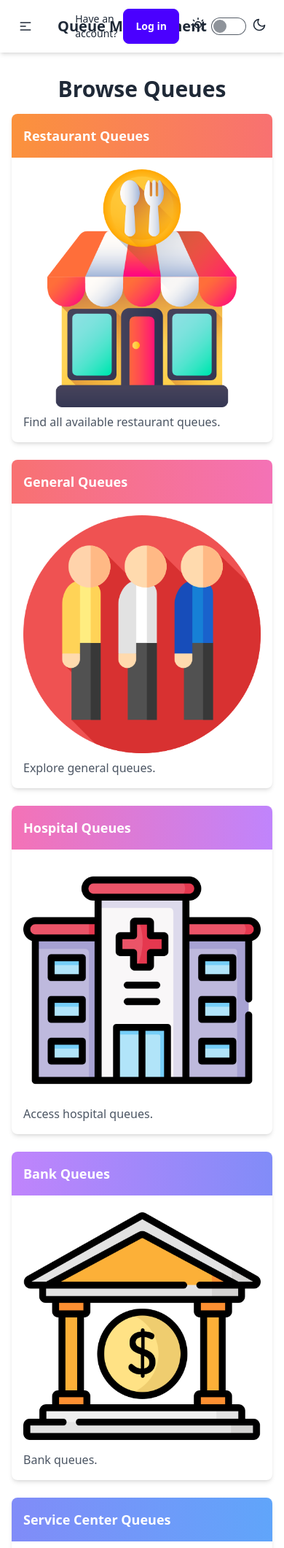
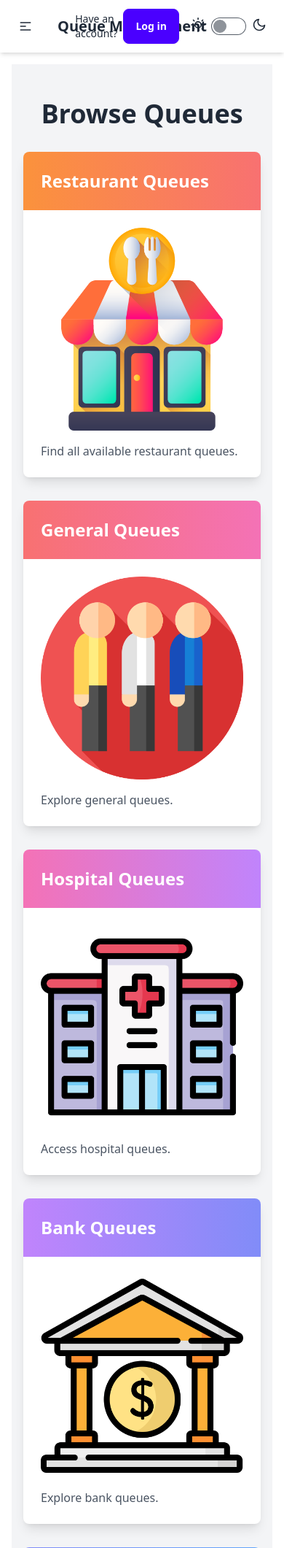
Before and after one commit to pannlnwza/queue-management, a Django app: page /queues/ in a window 390 px wide. Shown: the top 2121 px of the page at 73% size. Run offline with Django 5.2, Linux system fonts and the light colour scheme; some libraries are stand-ins or nearby versions.

Commit message:
Make each card smaller in browse queues page

```diff
--- a/participant/templates/participant/browse_queue.html
+++ b/participant/templates/participant/browse_queue.html
@@ -1,69 +1,61 @@
 {% extends 'base.html' %}
 {% load static %}
 
-{% block title %}<title>Browse Queues</title>{% endblock %}
+{% block title %}<title>Queue Management</title>{% endblock %}
 
 {% block content %}
-<div class="container mx-auto mt-4">
-    <h2 class="mb-4 text-center text-3xl font-bold">Browse Queues</h2>
+<div class="bg-gray-100 py-12">
+  <div class="max-w-6xl mx-auto px-4 sm:px-6 lg:px-8">
+    <h1 class="text-4xl font-bold text-center mb-8">Browse Queues</h1>
 
-    <div class="grid grid-cols-1 sm:grid-cols-2 md:grid-cols-3 gap-6">
-        <div class="bg-white rounded-lg shadow-md">
-            <a href="{% url 'participant:restaurant_queues' %}">
-                <div class="bg-gradient-to-r from-orange-400 to-red-400 rounded-t-lg p-4 text-white">
-                    <h5 class="text-lg font-semibold">Restaurant Queues</h5>
+    <div class="grid grid-cols-1 md:grid-cols-2 lg:grid-cols-3 gap-8">
+      <a href="{% url 'participant:restaurant_queues' %}" class="bg-white rounded-lg shadow-lg overflow-hidden hover:shadow-xl transition-shadow duration-300">
+        <div class="bg-gradient-to-r from-orange-400 to-red-400 p-6">
+          <h2 class="text-2xl font-bold text-white">Restaurant Queues</h2>
         </div>
-                <div class="p-4">
-                    <img src="{% static 'participant/images/restaurant.jpg' %}" alt="Restaurant Queues" class="w-full rounded-md">
-                    <p class="mt-2 text-gray-600">Find all available restaurant queues.</p>
+        <div class="p-6">
+          <img src="{% static 'participant/images/restaurant.jpg' %}" alt="Restaurant Queues" class="w-full rounded-md mb-4">
+          <p class="text-gray-600">Find all available restaurant queues.</p>
         </div>
       </a>
+
+      <a href="{% url 'participant:general_queues' %}" class="bg-white rounded-lg shadow-lg overflow-hidden hover:shadow-xl transition-shadow duration-300">
+        <div class="bg-gradient-to-r from-red-400 to-pink-400 p-6">
+          <h2 class="text-2xl font-bold text-white">General Queues</h2>
         </div>
-
-        <div class="bg-white rounded-lg shadow-md">
-            <a href="{% url 'participant:general_queues' %}">
-                <div class="bg-gradient-to-r from-red-400 to-pink-400 rounded-t-lg p-4 text-white">
-                    <h5 class="text-lg font-semibold">General Queues</h5>
-                </div>
-                <div class="p-4">
-                    <img src="{% static 'participant/images/general.jpg' %}" alt="General Queues" class="w-full rounded-md">
-                    <p class="mt-2 text-gray-600">Explore general queues.</p>
+        <div class="p-6">
+          <img src="{% static 'participant/images/general.jpg' %}" alt="General Queues" class="w-full rounded-md mb-4">
+          <p class="text-gray-600">Explore general queues.</p>
         </div>
       </a>
+
+      <a href="{% url 'participant:hospital_queues' %}" class="bg-white rounded-lg shadow-lg overflow-hidden hover:shadow-xl transition-shadow duration-300">
+        <div class="bg-gradient-to-r from-pink-400 to-purple-400 p-6">
+          <h2 class="text-2xl font-bold text-white">Hospital Queues</h2>
         </div>
-
-        <div class="bg-white rounded-lg shadow-md">
-            <a href="{% url 'participant:hospital_queues' %}">
-                <div class="bg-gradient-to-r from-pink-400 to-purple-400 rounded-t-lg p-4 text-white">
-                    <h5 class="text-lg font-semibold">Hospital Queues</h5>
-                </div>
-                <div class="p-4">
-                    <img src="{% static 'participant/images/hospital.jpg' %}" alt="Hospital Queues" class="w-full rounded-md">
-                    <p class="mt-2 text-gray-600">Access hospital queues.</p>
+        <div class="p-6">
+          <img src="{% static 'participant/images/hospital.jpg' %}" alt="Hospital Queues" class="w-full rounded-md mb-4">
+          <p class="text-gray-600">Access hospital queues.</p>
         </div>
       </a>
+
+      <a href="{% url 'participant:bank_queues' %}" class="bg-white rounded-lg shadow-lg overflow-hidden hover:shadow-xl transition-shadow duration-300">
+        <div class="bg-gradient-to-r from-purple-400 to-indigo-400 p-6">
+          <h2 class="text-2xl font-bold text-white">Bank Queues</h2>
         </div>
-
-        <div class="bg-white rounded-lg shadow-md">
-            <a href="{% url 'participant:bank_queues' %}">
-                <div class="bg-gradient-to-r from-purple-400 to-indigo-400 rounded-t-lg p-4 text-white">
-                    <h5 class="text-lg font-semibold">Bank Queues</h5>
-                </div>
-                <div class="p-4">
-                    <img src="{% static 'participant/images/bank.jpg' %}" alt="Bank Queues" class="w-full rounded-md">
-                    <p class="mt-2 text-gray-600">Bank queues.</p>
+        <div class="p-6">
+          <img src="{% static 'participant/images/bank.jpg' %}" alt="Bank Queues" class="w-full rounded-md mb-4">
+          <p class="text-gray-600">Explore bank queues.</p>
         </div>
       </a>
+
+      <a href="{% url 'participant:service_center_queues' %}" class="bg-white rounded-lg shadow-lg overflow-hidden hover:shadow-xl transition-shadow duration-300">
+        <div class="bg-gradient-to-r from-indigo-400 to-blue-400 p-6">
+          <h2 class="text-2xl font-bold text-white">Service Center Queues</h2>
         </div>
-
-        <div class="bg-white rounded-lg shadow-md">
-            <a href="{% url 'participant:service_center_queues' %}">
-                <div class="bg-gradient-to-r from-indigo-400 to-blue-400 rounded-t-lg p-4 text-white">
-                    <h5 class="text-lg font-semibold">Service Center Queues</h5>
-                </div>
-                <div class="p-4">
-                    <img src="{% static 'participant/images/service_center.jpg' %}" alt="Service Center Queues" class="w-full rounded-md">
-                    <p class="mt-2 text-gray-600">Service Center queues.</p>
+        <div class="p-6">
+          <img src="{% static 'participant/images/service_center.jpg' %}" alt="Service Center Queues" class="w-full rounded-md mb-4">
+          <p class="text-gray-600">Explore service center queues.</p>
         </div>
       </a>
     </div>
```
Lines whose indentation alone changed are shown as unchanged.
